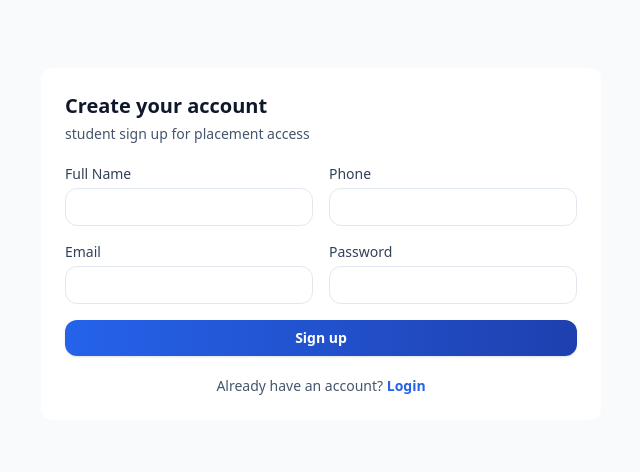
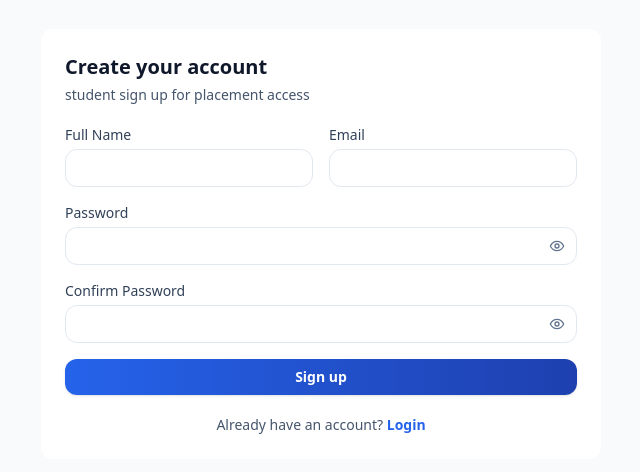
Before and after one commit to placements-microdegree/MicroDegreeHiringPortal, a React (Vite) app in the folder frontend/: page /signup in a window 1280 px wide. Shown: the part 156-628 px from the top of the page, without its empty margins (319-959 px from the left). Built offline with nearby package versions, Linux system fonts and the light colour scheme; no server answers.

Commit message:
latest commit

```diff
--- a/frontend/src/pages/auth/Signup.jsx
+++ b/frontend/src/pages/auth/Signup.jsx
@@ -12,16 +12,38 @@ export default function Signup() {
   const [fullName, setFullName] = useState("");
   const [email, setEmail] = useState("");
   const [password, setPassword] = useState("");
-  const [phone, setPhone] = useState("");
+  const [confirmPassword, setConfirmPassword] = useState("");
+  const [showPassword, setShowPassword] = useState(false);
+  const [showConfirmPassword, setShowConfirmPassword] = useState(false);
   const [submitting, setSubmitting] = useState(false);
   const [error, setError] = useState("");
+  const EyeIcon = ({ off = false }) => (
+    <svg
+      viewBox="0 0 24 24"
+      fill="none"
+      stroke="currentColor"
+      strokeWidth="2"
+      strokeLinecap="round"
+      strokeLinejoin="round"
+      className="h-4 w-4"
+      aria-hidden="true"
+    >
+      <path d="M2 12s3.5-7 10-7 10 7 10 7-3.5 7-10 7-10-7-10-7Z" />
+      <circle cx="12" cy="12" r="3" />
+      {off ? <path d="M4 4l16 16" /> : null}
+    </svg>
+  );
 
   const onSubmit = async (e) => {
     e.preventDefault();
+    if (password !== confirmPassword) {
+      setError("Password and Confirm Password do not match");
+      return;
+    }
     setSubmitting(true);
     setError("");
     try {
-      await signup({ fullName, email, password, phone, role: ROLES.STUDENT });
+      await signup({ fullName, email, password, role: ROLES.STUDENT });
       navigate("/complete-profile");
     } catch (err) {
       setError(err?.message || "Signup failed");
@@ -48,24 +70,58 @@ export default function Signup() {
               onChange={(e) => setFullName(e.target.value)}
             />
             <Input
-              label="Phone"
-              value={phone}
-              onChange={(e) => setPhone(e.target.value)}
-            />
-            <Input
               label="Email"
-              className="col-span-2"
+              className="col-span-1"
               value={email}
               onChange={(e) => setEmail(e.target.value)}
               type="email"
             />
-            <Input
-              label="Password"
-              className="col-span-2"
-              value={password}
-              onChange={(e) => setPassword(e.target.value)}
-              type="password"
-            />
+            <label className="col-span-2 block">
+              <div className="mb-1 text-sm font-medium text-slate-700">
+                Password
+              </div>
+              <div className="relative">
+                <input
+                  className="w-full rounded-xl border border-slate-200 bg-white px-3 py-2 pr-11 text-sm outline-none focus:border-primary"
+                  value={password}
+                  onChange={(e) => setPassword(e.target.value)}
+                  type={showPassword ? "text" : "password"}
+                />
+                <button
+                  type="button"
+                  className="absolute inset-y-0 right-0 px-3 text-slate-500 hover:text-slate-700"
+                  onClick={() => setShowPassword((prev) => !prev)}
+                  aria-label={showPassword ? "Hide password" : "Show password"}
+                >
+                  <EyeIcon off={showPassword} />
+                </button>
+              </div>
+            </label>
+            <label className="col-span-2 block">
+              <div className="mb-1 text-sm font-medium text-slate-700">
+                Confirm Password
+              </div>
+              <div className="relative">
+                <input
+                  className="w-full rounded-xl border border-slate-200 bg-white px-3 py-2 pr-11 text-sm outline-none focus:border-primary"
+                  value={confirmPassword}
+                  onChange={(e) => setConfirmPassword(e.target.value)}
+                  type={showConfirmPassword ? "text" : "password"}
+                />
+                <button
+                  type="button"
+                  className="absolute inset-y-0 right-0 px-3 text-slate-500 hover:text-slate-700"
+                  onClick={() => setShowConfirmPassword((prev) => !prev)}
+                  aria-label={
+                    showConfirmPassword
+                      ? "Hide confirm password"
+                      : "Show confirm password"
+                  }
+                >
+                  <EyeIcon off={showConfirmPassword} />
+                </button>
+              </div>
+            </label>
 
             {error ? (
               <div className="col-span-2 rounded-xl bg-red-50 p-3 text-sm text-red-700">
```
